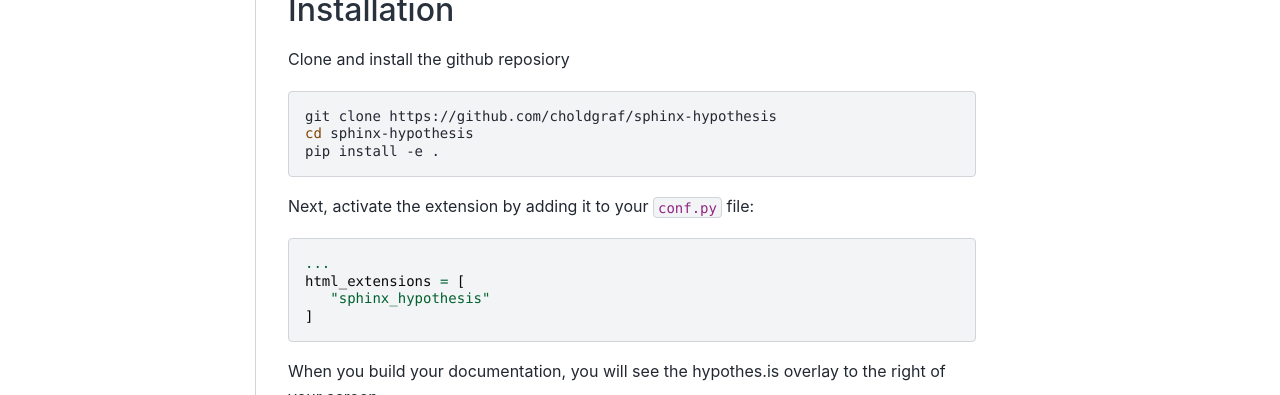
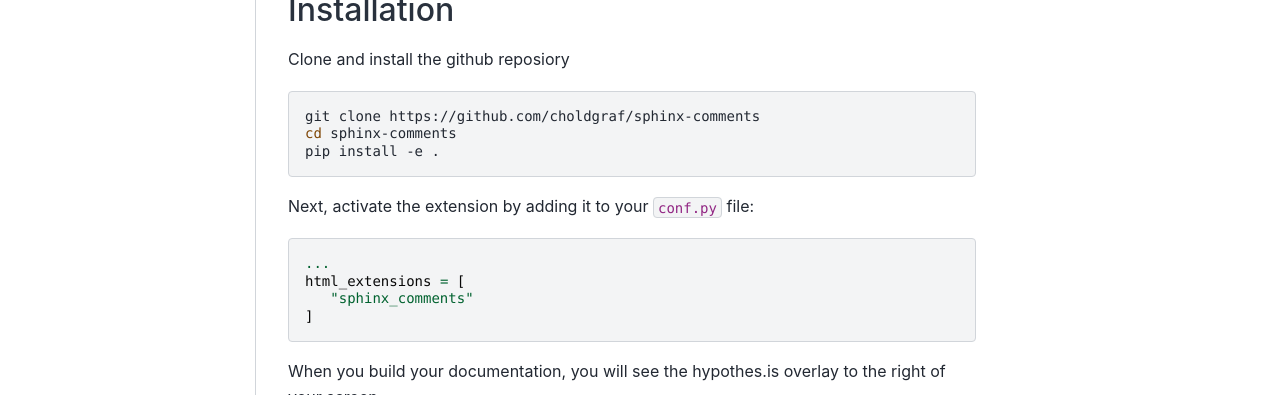
Before and after one commit to executablebooks/sphinx-comments, a Sphinx documentation site: the page built from doc/index.md, in a window 1280 px wide. Shown: the part 292-687 px from the top of the page. Built offline with Sphinx 7.4.7 and the Sphinx Book theme 1.1.4, drawn with Linux system fonts in a browser that asks for light colours; a script that is not in the unit is left out.

Commit message:
sphinx comments rename

````diff
--- a/doc/conf.py
+++ b/doc/conf.py
@@ -38,7 +38,7 @@ release = ''
 # Add any Sphinx extension module names here, as strings. They can be
 # extensions coming with Sphinx (named 'sphinx.ext.*') or your custom
 # ones.
-extensions = ['sphinx_hypothesis', "myst_parser"]
+extensions = ['sphinx_comments', "myst_parser"]
 
 # Add any paths that contain templates here, relative to this directory.
 templates_path = ['_templates']
--- a/doc/index.md
+++ b/doc/index.md
@@ -10,8 +10,8 @@ readers to log-in and comment on your documentation if they have questions.
 Clone and install the github reposiory
 
 ```bash
-git clone https://github.com/choldgraf/sphinx-hypothesis
-cd sphinx-hypothesis
+git clone https://github.com/choldgraf/sphinx-comments
+cd sphinx-comments
 pip install -e .
 ```
 
@@ -20,7 +20,7 @@ Next, activate the extension by adding it to your `conf.py` file:
 ```python
 ...
 html_extensions = [
-   "sphinx_hypothesis"
+   "sphinx_comments"
 ]
 ```
 
--- a/readthedocs.yml
+++ b/readthedocs.yml
@@ -1,4 +1,4 @@
-name: sphinx-hypothesis
+name: sphinx-comments
 type: sphinx
 requirements_file: doc/requirements.txt
 python:
--- a/setup.py
+++ b/setup.py
@@ -7,20 +7,20 @@ with open('./README.md', 'r') as ff:
     readme_text = ff.read()
 
 # Parse version
-init = Path(__file__).parent.joinpath("sphinx_hypothesis", "__init__.py")
+init = Path(__file__).parent.joinpath("sphinx_comments", "__init__.py")
 for line in init.read_text().split("\n"):
     if line.startswith("__version__ ="):
         break
 version = line.split(" = ")[-1].strip('"')
 
 setup(
-    name='sphinx-hypothesis',
+    name='sphinx-comments',
     version=version,
     description="Add a hypothes.is overlay to your documentation.",
     long_description=readme_text,
     long_description_content_type='text/markdown',
     author='Executable Book Project',
-    url="https://github.com/ExecutableBookProject/sphinx-hypothesis",
+    url="https://github.com/ExecutableBookProject/sphinx-comments",
     license='MIT License',
     packages=find_packages(),
     classifiers=["License :: OSI Approved :: MIT License"],
````
Also changed, not shown: README.md (+8 -8 lines), sphinx_comments/__init__.py (added, +44 -0 lines), sphinx_hypothesis/__init__.py (deleted, +0 -33 lines).
